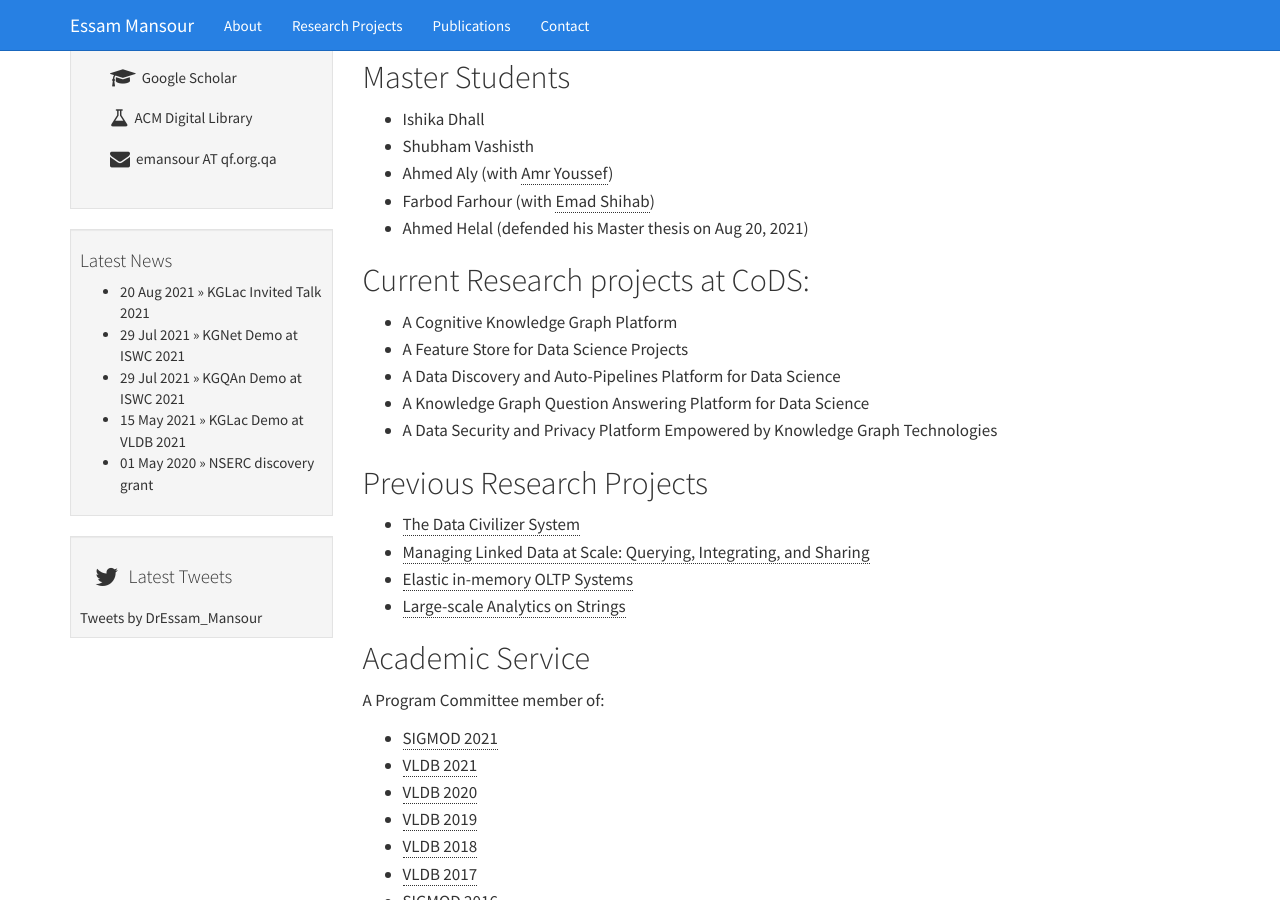
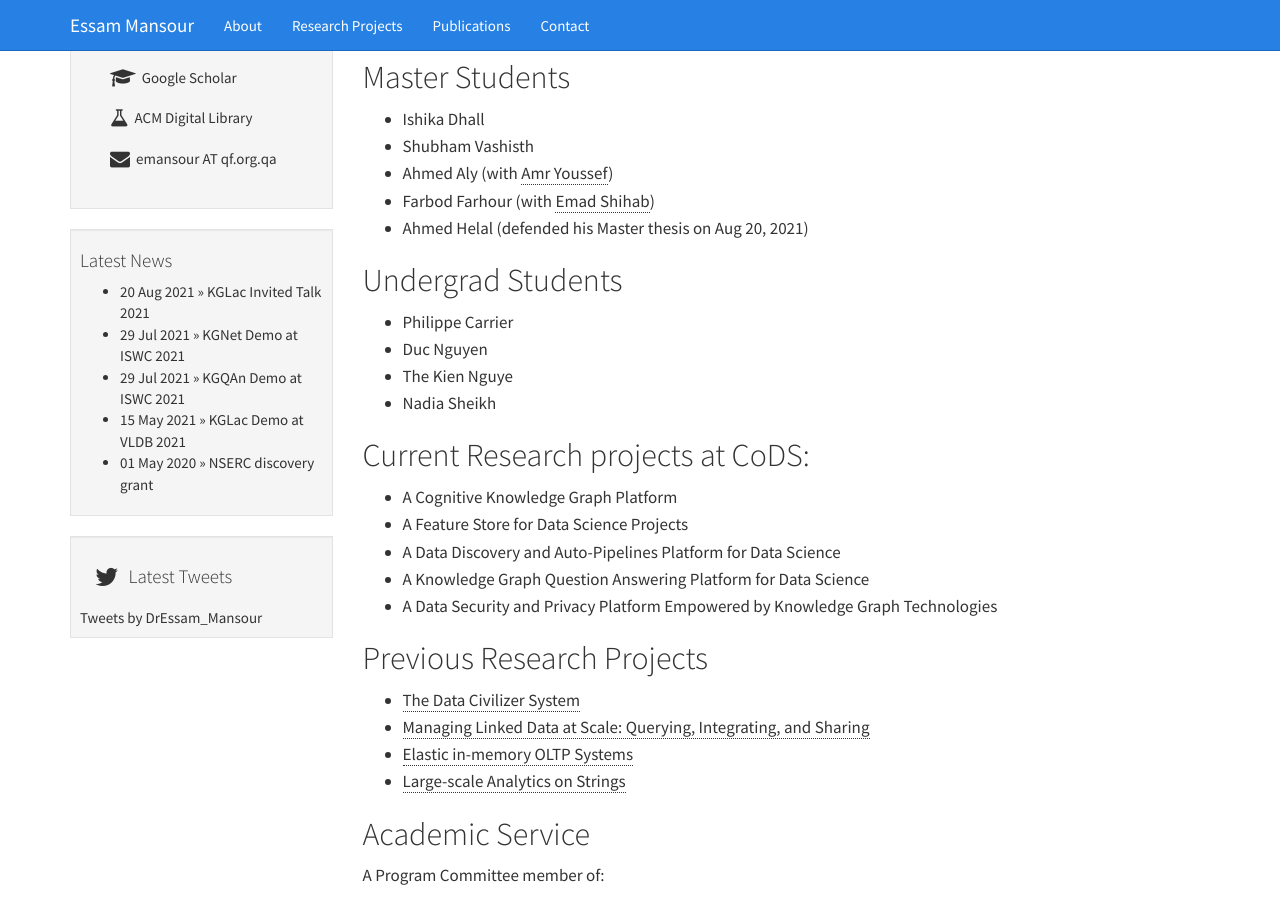
Before and after one commit to mansoure/mansoure.github.io, a Jekyll site: the page built from index.md, in a window 1280 px wide and 900 px high, scrolled down 421 px. Built offline with Jekyll 4.4.1, drawn with Linux system fonts in a browser that asks for light colours; comment, search, counter and statistics services are not loaded.

Commit message:
new students

```diff
--- a/index.md
+++ b/index.md
@@ -19,6 +19,13 @@ I am an assistant professor in the Department of Computer-Science and Software E
 - Ahmed Aly (with [Amr Youssef](https://users.encs.concordia.ca/~youssef/))
 - Farbod Farhour (with [Emad Shihab](http://das.encs.concordia.ca/members/emad-shihab/))
 - Ahmed Helal (defended his Master thesis on Aug 20, 2021)
+
+## Undergrad Students
+
+- Philippe Carrier
+- Duc Nguyen
+- The Kien Nguye
+- Nadia Sheikh
 
 ## Current Research projects at CoDS:
 
```
